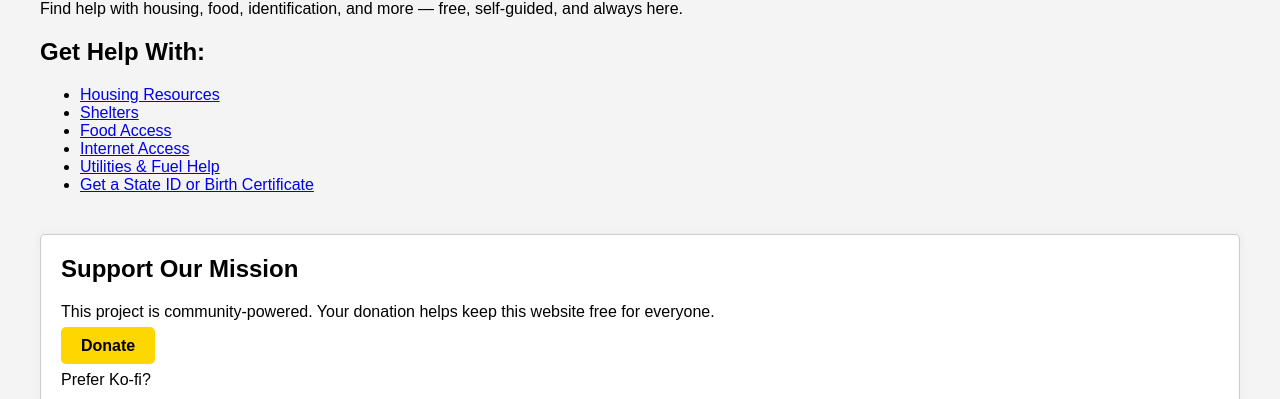
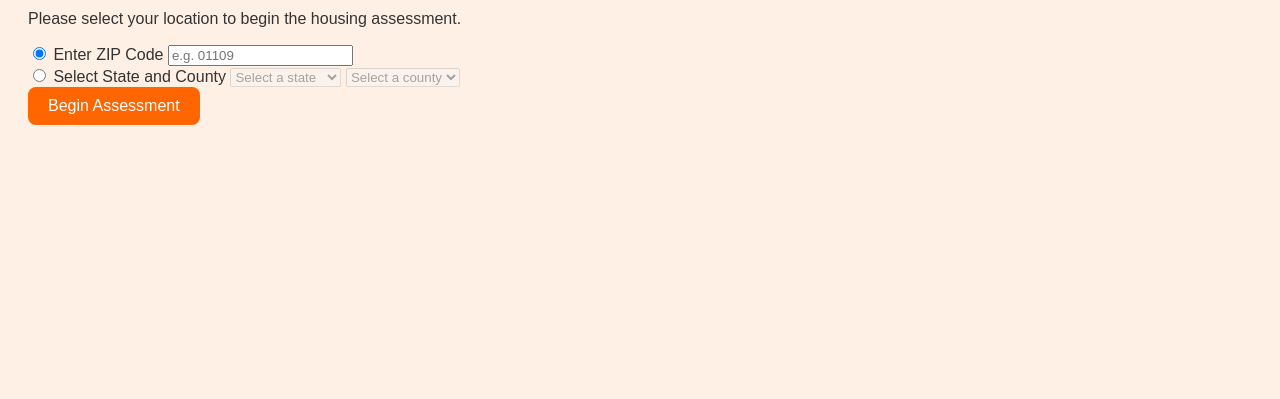
Before and after one commit to CommonHelpSource/CommonHelpSource.com, a plain HTML site: page index.html in a window 1280 px wide. Shown: the part 98-497 px from the top of the page. Drawn offline with Linux system fonts and the light colour scheme.

Commit message:
Add files via upload

```diff
--- a/index.html
+++ b/index.html
@@ -1,53 +1,28 @@
 <!DOCTYPE html>
-<html lang="en">
+<html>
 <head>
-  <meta charset="UTF-8">
-  <title>Welcome | CommonHelpSource</title>
-  <style>
-    body { font-family: Arial, sans-serif; margin: 40px; background-color: #f4f4f4; }
-    h1 { color: #333; }
-    .section { margin-bottom: 40px; }
-    .donate-box {
-      background-color: white;
-      border: 1px solid #ccc;
-      padding: 20px;
-      margin-top: 40px;
-      border-radius: 5px;
-      box-shadow: 0 0 10px rgba(0,0,0,0.05);
-    }
-    .donate-box h2 { margin-top: 0; }
-    .button {
-      background-color: gold;
-      padding: 10px 20px;
-      text-decoration: none;
-      border-radius: 5px;
-      color: black;
-      font-weight: bold;
-    }
-  </style>
+  <title>CommonHelpSource - Start</title>
+  <link rel="stylesheet" href="styles.css" />
 </head>
 <body>
   <h1>Welcome to CommonHelpSource</h1>
-  <p>Find help with housing, food, identification, and more — free, self-guided, and always here.</p>
-
-  <div class="section">
-    <h2>Get Help With:</h2>
-    <ul>
-      <li><a href="housing.html">Housing Resources</a></li>
-      <li><a href="shelters.html">Shelters</a></li>
-      <li><a href="food.html">Food Access</a></li>
-      <li><a href="internet.html">Internet Access</a></li>
-      <li><a href="utilities.html">Utilities & Fuel Help</a></li>
-      <li><a href="id.html">Get a State ID or Birth Certificate</a></li>
-    </ul>
+  <p>Please select your location to begin the housing assessment.</p>
+  <div>
+    <label><input type="radio" name="locationType" value="zip" checked> Enter ZIP Code</label>
+    <input type="text" id="zipCode" placeholder="e.g. 01109" />
+    <br />
+    <label><input type="radio" name="locationType" value="region"> Select State and County</label>
+    <select id="stateSelect" disabled>
+      <option value="">Select a state</option>
+      <option value="MA">Massachusetts</option>
+      <option value="NY">New York</option>
+    </select>
+    <select id="countySelect" disabled>
+      <option value="">Select a county</option>
+    </select>
+    <br />
+    <button onclick="startAssessment()">Begin Assessment</button>
   </div>
-
-  <div class="donate-box">
-    <h2>Support Our Mission</h2>
-    <p>This project is community-powered. Your donation helps keep this website free for everyone.</p>
-    <a class="button" href="https://www.paypal.com/donate/?hosted_button_id=XYZ123">Donate</a>
-    <p>Prefer Ko-fi?</p>
-    <a href="https://ko-fi.com/yourprofile"><img src="https://ko-fi.com/img/githubbutton_sm.svg" alt="Buy Me a Coffee"></a>
-  </div>
+  <script src="script.js"></script>
 </body>
 </html>
--- /dev/null
+++ b/script.js
@@ -0,0 +1,6 @@
+
+function startAssessment() {
+  const zip = document.getElementById('zipCode').value;
+  localStorage.setItem('user_zip', zip);
+  window.location.href = 'assessment_start.html';
+}
--- /dev/null
+++ b/styles.css
@@ -0,0 +1,24 @@
+
+body {
+  font-family: Arial, sans-serif;
+  background: #fff0e6;
+  color: #333;
+  padding: 20px;
+}
+button {
+  background-color: #ff6600;
+  color: white;
+  border: none;
+  padding: 10px 20px;
+  font-size: 16px;
+  border-radius: 8px;
+  cursor: pointer;
+}
+h1 {
+  color: #cc3300;
+}
+footer {
+  margin-top: 50px;
+  font-size: 14px;
+  text-align: center;
+}
```
Also changed, not shown: assessment_start.html (added, +12 -0 lines), print.html (added, +1 -0 lines), privacy.html (added, +1 -0 lines), tier1.html (added, +1 -0 lines), tier2.html (added, +1 -0 lines), tier3.html (added, +1 -0 lines).
